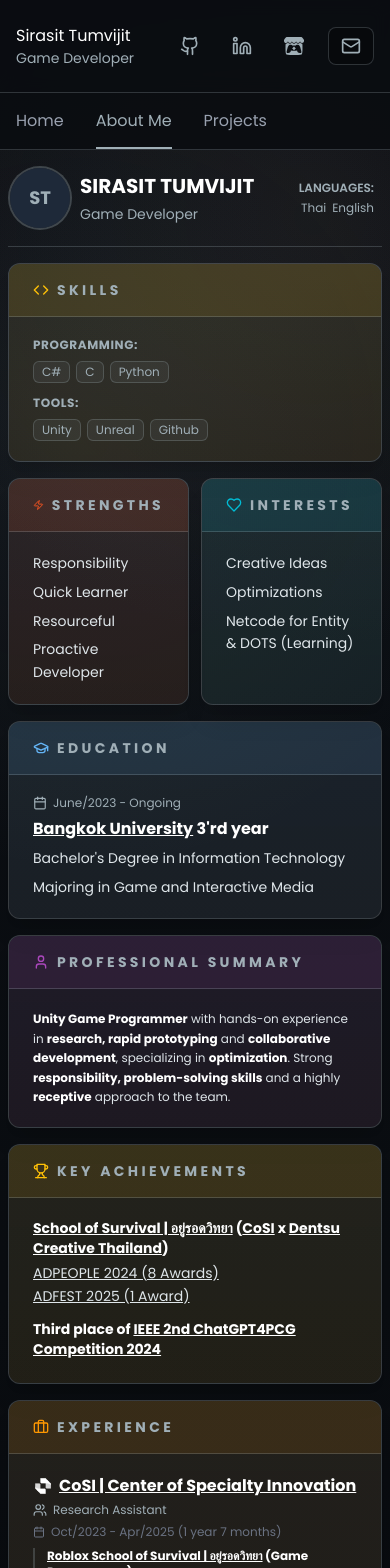
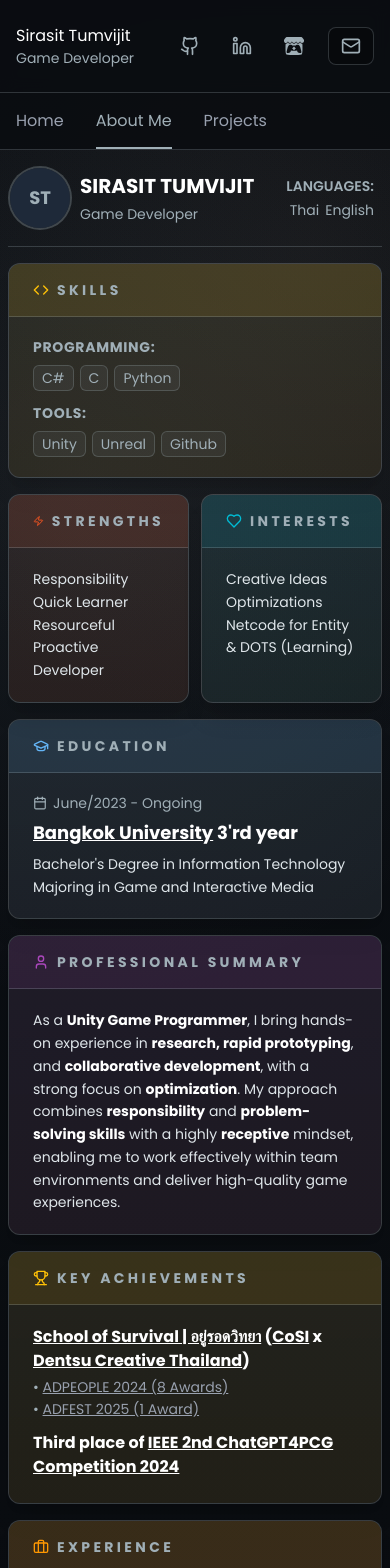
Before and after one commit to LaripsSpiral/laripsspiral.github.io, a Next.js app: page /about in a window 390 px wide. Shown: the top 1568 px of the page. Built offline with nearby package versions, Linux system fonts and the light colour scheme.

Commit message:
Fix: gap in about tab

```diff
--- a/src/app/components/AboutTab.tsx
+++ b/src/app/components/AboutTab.tsx
@@ -48,7 +48,7 @@
           >
             {/* Placeholder - replace with actual image */}
             <div className="flex h-full w-full items-center justify-center bg-gray-800">
-              <span className="text-lg sm:text-xl md:text-2xl font-bold" style={{ color: THEME_PRIMARY }}>
+              <span className="text-lg sm:text-xl md:text-2xl font-bold" style={{ color: THEME_PRIMARY, fontFamily: THEME_FONT_PRIMARY }}>
                 ST
               </span>
             </div>
@@ -63,14 +63,14 @@
           </div>
           <div className="flex-1 min-w-0 flex items-center justify-between gap-2 sm:gap-3 md:gap-4" style={{ fontFamily: THEME_FONT_PRIMARY }}>
             <div className="flex-1 min-w-0">
-              <h1 className="mb-1 sm:mb-2 text-xl sm:text-2xl md:text-3xl font-bold uppercase text-white">{personalInfo.name}</h1>
-              <p className="text-sm sm:text-base md:text-lg" style={{ color: THEME_PRIMARY }}>{personalInfo.title}</p>
+              <h1 className="mb-1 sm:mb-2 text-xl sm:text-2xl md:text-3xl font-bold uppercase text-white" style={{ fontFamily: THEME_FONT_PRIMARY }}>{personalInfo.name}</h1>
+              <p className="text-sm sm:text-base md:text-lg" style={{ color: THEME_PRIMARY, fontFamily: THEME_FONT_PRIMARY }}>{personalInfo.title}</p>
             </div>
             <div className="flex-shrink-0 flex flex-col items-end gap-1 sm:gap-1.5 pr-2 sm:pr-3 md:pr-4" style={{ fontFamily: THEME_FONT_PRIMARY }}>
-              <p className="text-xs sm:text-sm font-semibold uppercase whitespace-nowrap" style={{ color: THEME_PRIMARY }}>Languages:</p>
+              <p className="text-sm font-semibold uppercase whitespace-nowrap" style={{ color: THEME_PRIMARY, fontFamily: THEME_FONT_PRIMARY }}>Languages:</p>
               <div className="flex flex-wrap justify-end gap-1.5 sm:gap-2 md:gap-3">
                 {personalInfo.languages.map((lang) => (
-                  <span key={lang} className="text-xs sm:text-sm whitespace-nowrap" style={{ color: THEME_PRIMARY }}>{lang}</span>
+                  <span key={lang} className="text-sm whitespace-nowrap" style={{ color: THEME_PRIMARY, fontFamily: THEME_FONT_PRIMARY }}>{lang}</span>
                 ))}
               </div>
             </div>
@@ -93,18 +93,19 @@
             <ThemeCardBody style={{ backgroundColor: 'rgba(255, 193, 7, 0.05)' }}>
               <div className="space-y-3 sm:space-y-4">
                 <div>
-                  <h3 className="mb-2 sm:mb-3 md:mb-4 text-xs sm:text-sm font-bold uppercase" style={{ color: THEME_PRIMARY, letterSpacing: '0.05em', fontFamily: THEME_FONT_PRIMARY }}>
+                  <h3 className="mb-2 sm:mb-3 md:mb-4 text-sm font-bold uppercase" style={{ color: THEME_PRIMARY, letterSpacing: '0.05em', fontFamily: THEME_FONT_PRIMARY }}>
                     Programming:
                   </h3>
                   <div className="flex flex-wrap gap-1.5 sm:gap-2">
                     {personalInfo.skills.programming.map((skill) => (
                       <span
                         key={skill}
-                        className="rounded-md px-2 py-0.5 sm:px-2.5 sm:py-1 md:px-3 md:py-1 text-xs sm:text-sm"
+                        className="rounded-md px-2 py-0.5 sm:px-2.5 sm:py-1 md:px-3 md:py-1 text-sm"
                         style={{
                           backgroundColor: THEME_PRIMARY_TINT,
                           border: `1px solid ${THEME_PRIMARY_BORDER}`,
                           color: THEME_PRIMARY,
+                          fontFamily: THEME_FONT_PRIMARY,
                         }}
                       >
                         {skill}
@@ -113,18 +114,19 @@
                   </div>
                 </div>
                 <div>
-                  <h3 className="mb-2 sm:mb-3 md:mb-4 text-xs sm:text-sm font-bold uppercase" style={{ color: THEME_PRIMARY, letterSpacing: '0.05em', fontFamily: THEME_FONT_PRIMARY }}>
+                  <h3 className="mb-2 sm:mb-3 md:mb-4 text-sm font-bold uppercase" style={{ color: THEME_PRIMARY, letterSpacing: '0.05em', fontFamily: THEME_FONT_PRIMARY }}>
                     Tools:
                   </h3>
                   <div className="flex flex-wrap gap-1.5 sm:gap-2">
                     {personalInfo.skills.tools.map((tool) => (
                       <span
                         key={tool}
-                        className="rounded-md px-2 py-0.5 sm:px-2.5 sm:py-1 md:px-3 md:py-1 text-xs sm:text-sm"
+                        className="rounded-md px-2 py-0.5 sm:px-2.5 sm:py-1 md:px-3 md:py-1 text-sm"
                         style={{
                           backgroundColor: THEME_PRIMARY_TINT,
                           border: `1px solid ${THEME_PRIMARY_BORDER}`,
                           color: THEME_PRIMARY,
+                          fontFamily: THEME_FONT_PRIMARY,
                         }}
                       >
                         {tool}
@@ -147,7 +149,7 @@
                 </div>
               </ThemeCardHeader>
               <ThemeCardBody style={{ backgroundColor: 'rgba(255, 87, 34, 0.05)' }}>
-                <div className="space-y-1.5 sm:space-y-2">
+                <div>
                   {personalInfo.strengths.map((strength) => (
                     <ThemeDetail key={strength}>{strength}</ThemeDetail>
                   ))}
@@ -164,7 +166,7 @@
                 </div>
               </ThemeCardHeader>
               <ThemeCardBody style={{ backgroundColor: 'rgba(0, 188, 212, 0.05)' }}>
-                <div className="space-y-1.5 sm:space-y-2">
+                <div>
                   {personalInfo.interests.map((interest) => (
                     <ThemeDetail key={interest}>{interest}</ThemeDetail>
                   ))}
@@ -185,9 +187,9 @@
               <div className="space-y-1.5 sm:space-y-2">
                 <div className="flex items-center gap-1.5 sm:gap-2">
                   <Calendar className="h-3.5 w-3.5 sm:h-4 sm:w-4" style={{ color: THEME_PRIMARY }} />
-                  <p className="text-xs sm:text-sm" style={{ color: THEME_PRIMARY, fontFamily: THEME_FONT_PRIMARY }}>{personalInfo.education.period}</p>
+                  <p className="text-sm" style={{ color: THEME_PRIMARY, fontFamily: THEME_FONT_PRIMARY }}>{personalInfo.education.period}</p>
                 </div>
-                <ThemeHeading as="p" className="text-base sm:text-lg">
+                <ThemeHeading as="p" className="text-lg">
                   <a
                     href="https://www.bu.ac.th/th"
                     target="_blank"
@@ -199,8 +201,10 @@
                   </a>
                   {' 3\'rd year'}
                 </ThemeHeading>
+                <div>
                   <ThemeDetail>{personalInfo.education.degree}</ThemeDetail>
                   <ThemeDetail>{personalInfo.education.major}</ThemeDetail>
+                </div>
               </div>
             </ThemeCardBody>
           </ThemeCard>
@@ -218,7 +222,7 @@
             </ThemeCardHeader>
             <ThemeCardBody style={{ backgroundColor: 'rgba(171, 71, 188, 0.05)' }}>
               <div
-                className="text-xs sm:text-sm leading-relaxed"
+                className="text-sm leading-relaxed"
                 style={{
                   color: '#dfe6ea',
                   fontFamily: THEME_FONT_PRIMARY,
@@ -245,7 +249,7 @@
               <div className="space-y-3 sm:space-y-4">
                 {personalInfo.achievements.map((achievement, index) => (
                   <div key={index}>
-                    <ThemeHeading as="p" className="text-sm sm:text-base mb-1">
+                    <ThemeHeading as="p" className="text-base mb-1">
                       {achievement.titleLinks && achievement.titleLinks.length > 0 ? (
                         (() => {
                           const text = achievement.title;
@@ -304,8 +308,11 @@
                         achievement.title
                       )}
                     </ThemeHeading>
-                    {achievement.awards?.map((award, awardIndex) => (
-                      <ThemeDetail key={awardIndex}>
+                    {achievement.awards && achievement.awards.length > 0 && (
+                      <ul className="mt-1 space-y-0.5 sm:space-y-1">
+                        {achievement.awards.map((award, awardIndex) => (
+                          <li key={awardIndex} className="text-sm text-gray-400" style={{ fontFamily: THEME_FONT_PRIMARY }}>
+                            <span style={{ color: THEME_PRIMARY }}>•</span>{' '}
                             {award.link ? (
                               <a
                                 href={award.link}
@@ -319,8 +326,10 @@
                             ) : (
                               award.text
                             )}
-                      </ThemeDetail>
+                          </li>
                         ))}
+                      </ul>
+                    )}
                   </div>
                 ))}
               </div>
@@ -339,7 +348,7 @@
               <div className="space-y-3 sm:space-y-4">
                 {personalInfo.experience.map((exp, expIndex) => (
                   <div key={expIndex}>
-                    <ThemeHeading as="p" className="text-base sm:text-lg mb-1 flex items-center gap-1.5 sm:gap-2">
+                    <ThemeHeading as="p" className="text-lg mb-1 flex items-center gap-1.5 sm:gap-2">
                       {exp.company.includes('CoSI') && (
                         <span className="inline-flex items-center flex-shrink-0">
                           <Image
@@ -368,17 +377,17 @@
                     </ThemeHeading>
                     <div className="flex items-center gap-1.5 sm:gap-2 mb-1.5 sm:mb-2">
                       <Users className="h-3.5 w-3.5 sm:h-4 sm:w-4" style={{ color: THEME_PRIMARY }} />
-                      <p className="text-xs sm:text-sm" style={{ color: THEME_PRIMARY }}>{exp.position}</p>
+                      <p className="text-sm" style={{ color: THEME_PRIMARY, fontFamily: THEME_FONT_PRIMARY }}>{exp.position}</p>
                     </div>
                     <div className="flex items-center gap-1.5 sm:gap-2 mb-2 sm:mb-3">
                       <Calendar className="h-3 w-3 sm:h-3.5 sm:w-3.5 text-gray-500" />
-                      <p className="text-xs text-gray-500" style={{ fontFamily: THEME_FONT_PRIMARY }}>{exp.period}</p>
+                      <p className="text-sm text-gray-500" style={{ fontFamily: THEME_FONT_PRIMARY }}>{exp.period}</p>
                     </div>
 
                     <div className="space-y-2 sm:space-y-3 pl-3 sm:pl-4 border-l-2" style={{ borderColor: THEME_PRIMARY_BORDER }}>
                       {exp.projects.map((project, projectIndex) => (
                         <div key={projectIndex}>
-                          <ThemeHeading as="p" className="text-xs sm:text-sm mb-1">
+                          <ThemeHeading as="p" className="text-sm mb-1">
                             {project.titleLinks && project.titleLinks.length > 0 ? (
                               (() => {
                                 const text = project.title;
@@ -445,7 +454,7 @@
                                 const hasDentsu = resp.includes(dentsuText);
 
                                 return (
-                                  <li key={respIndex} className="text-xs sm:text-sm text-gray-400">
+                                  <li key={respIndex} className="text-sm text-gray-400" style={{ fontFamily: THEME_FONT_PRIMARY }}>
                                     <span style={{ color: THEME_PRIMARY }}>•</span>{' '}
                                     {hasDentsu ? (
                                       <>
@@ -478,7 +487,7 @@
                             <div className="mt-1 space-y-1.5 sm:space-y-2">
                               {project.subProjects.map((subProject, subIndex) => (
                                 <div key={subIndex}>
-                                  <ThemeHeading as="p" className="text-xs sm:text-sm mb-1">
+                                  <ThemeHeading as="p" className="text-sm mb-1">
                                     {subProject.titleLinks && subProject.titleLinks.length > 0 ? (
                                       (() => {
                                         const text = subProject.title;
@@ -544,7 +553,7 @@
                                       const hasDentsu = resp.includes(dentsuText);
 
                                       return (
-                                        <li key={respIndex} className="text-xs sm:text-sm text-gray-400">
+                                        <li key={respIndex} className="text-sm text-gray-400">
                                           <span style={{ color: THEME_PRIMARY }}>•</span>{' '}
                                           {hasDentsu ? (
                                             <>
--- a/src/app/data/personalInfo.ts
+++ b/src/app/data/personalInfo.ts
@@ -67,7 +67,7 @@
     major: 'Majoring in Game and Interactive Media',
   },
   professionalSummary:
-    '**Unity Game Programmer** with hands-on experience in **research, rapid prototyping** and **collaborative development**, specializing in **optimization**. Strong **responsibility, problem-solving skills** and a highly **receptive** approach to the team.',
+    'As a **Unity Game Programmer**, I bring hands-on experience in **research, rapid prototyping**, and **collaborative development**, with a strong focus on **optimization**. My approach combines **responsibility** and **problem-solving skills** with a highly **receptive** mindset, enabling me to work effectively within team environments and deliver high-quality game experiences.',
   achievements: [
     {
       title: 'School of Survival | อยู่รอดวิทยา (CoSI x Dentsu Creative Thailand)',
```
Lines whose indentation alone changed are shown as unchanged.
